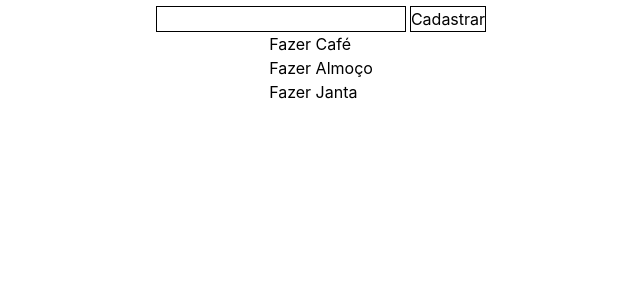
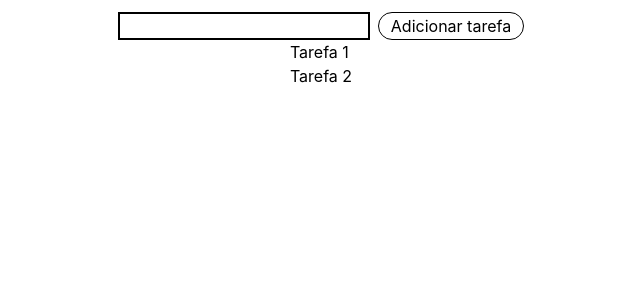
Before and after one commit to RafaelDeMello/ReactStudy, a React (Vite) app in the folder StudyReact/: page / in a window 1280 px wide. Shown: the top 300 px of the page, without its empty margins (319-959 px from the left). Built offline with nearby package versions, Linux system fonts and the light colour scheme.

Commit message:
Update App.tsx

```diff
--- a/StudyReact/src/App.tsx
+++ b/StudyReact/src/App.tsx
@@ -3,43 +3,39 @@ import { useState } from "react";
 export function App() {
   const [value, setValue] = useState("");
   const [list, setList] = useState([
-    { id: "1", label: "Fazer Café" },
-    { id: "2", label: "Fazer Almoço" },
-    { id: "3", label: "Fazer Janta" },
+    { id: "1", label: "Tarefa 1" },
+    { id: "2", label: "Tarefa 2" },
   ]);
 
   return (
     <>
-      <div className="flex flex-col items-center p-1.5">
-        <div className="flex items-center gap-1">
-          <input
-            className="border"
+      <div className="flex flex-col items-center">
+        <div className="flex gap-2 mt-3">
+          <input className="border-2"
            value={value}
            onChange={(e) => {
-              setValue(e.target.value);
+            setValue(e.target.value)
            }}
           />
           <button
-            className="border"
+            className="border rounded-3xl px-3"
             onClick={() => {
               setList([
                 ...list,
-                { id: (list.length + 1).toString(), label: value },
-              ]);
+                { id: (list.length + 1).toString(), label: value}
+              ])
               setValue("")
             }}
           >
-            Cadastrar
+            Adicionar tarefa
           </button>
         </div>
-        <div>
-          <ol className="">
+        <ol>
           {list.map((listItem) => (
             <li key={listItem.id}>{listItem.label}</li>
           ))}
         </ol>
       </div>
-      </div>
     </>
   );
 }
```
Lines whose indentation alone changed are shown as unchanged.
